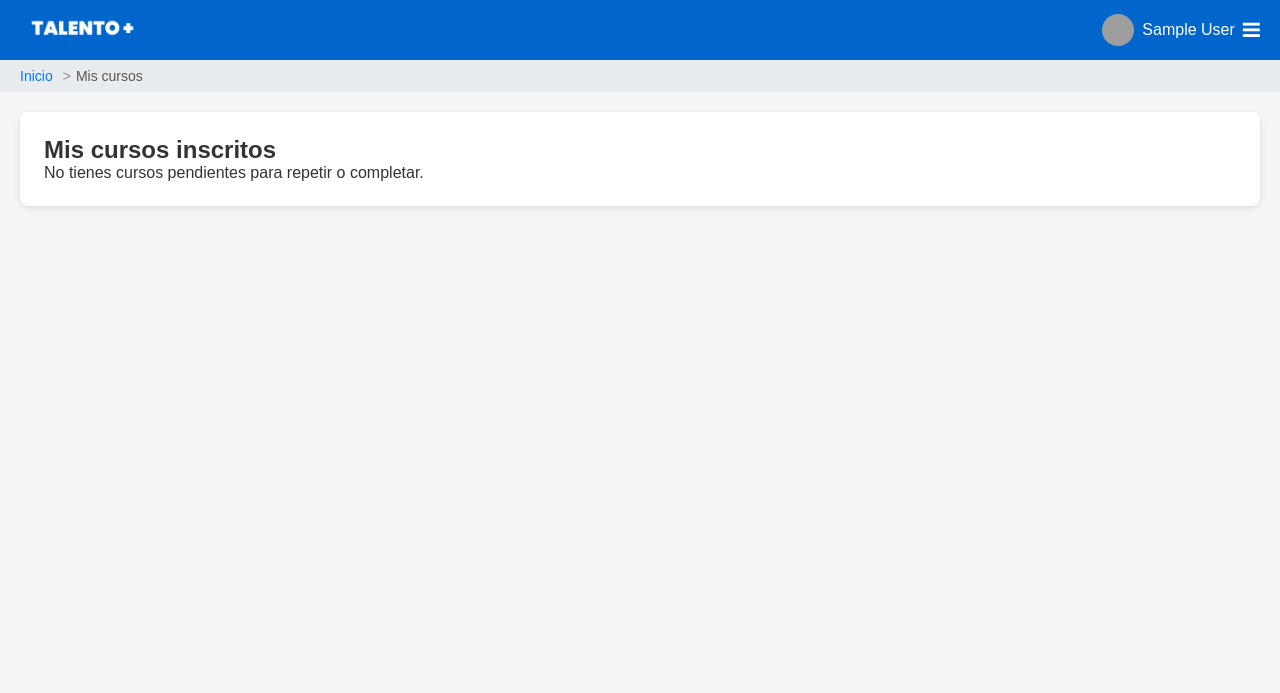
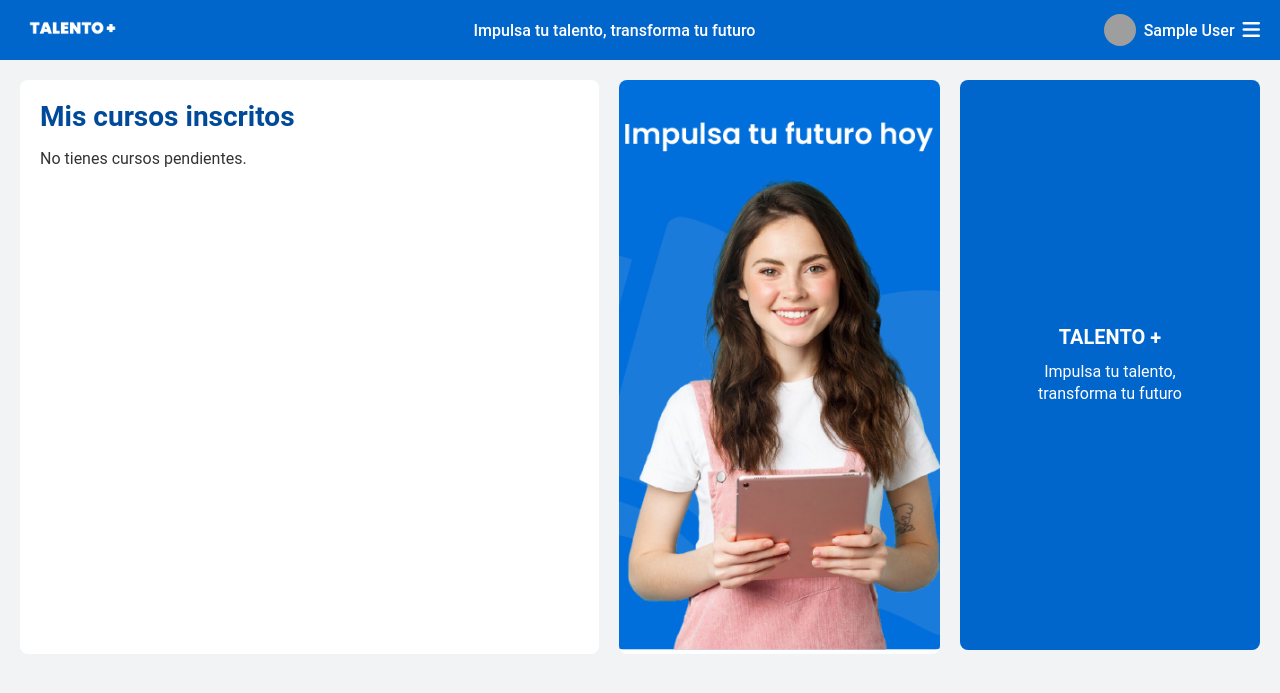
Before and after one commit to SistemasFerroX/talento, a PHP site: page /php/cursos_inscritos.php in a window 1280 px wide. Shown: the top 693 px of the page. Run offline with PHP 8.4, Linux system fonts and the light colour scheme; the visitor is signed in with stand-in values (Sample User, id 1); data that the repository does not hold is empty; grey boxes are pictures that could not be loaded.

Commit message:
diseño de logos

```diff
--- /dev/null
+++ b/css/cursos_inscritos.css
@@ -0,0 +1,177 @@
+/* ===== RESET ===== */
+* {
+    margin: 0;
+    padding: 0;
+    box-sizing: border-box;
+  }
+  body {
+    font-family: Roboto, Arial, sans-serif;
+    background: #F1F3F5;
+    color: #333;
+  }
+
+  /* ===== BARRA SUPERIOR ===== */
+  .top-bar {
+    display: flex;
+    align-items: center;
+    background: #0066CC;
+    height: 60px;
+    padding: 0 20px;
+  }
+  .top-bar-left .logo {
+    height: 32px;
+  }
+  .slogan {
+    flex: 1;
+    text-align: center;
+    color: #fff;
+    font-weight: 500;
+  }
+  .top-bar-right {
+    display: flex;
+    align-items: center;
+    gap: 8px;
+    position: relative;
+  }
+  .top-bar-right .avatar {
+    width: 32px;
+    height: 32px;
+    border-radius: 50%;
+    object-fit: cover;
+  }
+  .top-bar-right .username {
+    color: #fff;
+    font-weight: 500;
+  }
+  .toggle-menu {
+    display: none;
+  }
+  .hamburger {
+    background: none;
+    border: none;
+    color: #fff;
+    font-size: 20px;
+    cursor: pointer;
+  }
+  .slide-menu {
+    display: none;
+    position: absolute;
+    right: 0;
+    top: 60px;
+    width: 220px;
+    background: #fff;
+    border-radius: 6px;
+    box-shadow: 0 4px 12px rgba(0,0,0,.15);
+    z-index: 20;
+  }
+  .toggle-menu:checked ~ .slide-menu {
+    display: block;
+  }
+  .slide-menu ul {
+    list-style: none;
+  }
+  .slide-menu li {
+    border-bottom: 1px solid #ddd;
+  }
+  .slide-menu li.divider {
+    border: none;
+    margin: 6px 0;
+  }
+  .menu-header {
+    display: flex;
+    align-items: center;
+    gap: 12px;
+    padding: 12px;
+  }
+  .avatar-sm {
+    width: 48px;
+    height: 48px;
+    border-radius: 50%;
+    object-fit: cover;
+  }
+  .slide-menu a {
+    display: block;
+    padding: 8px 16px;
+    color: #333;
+    text-decoration: none;
+  }
+  .slide-menu a:hover {
+    background: #F1F3F5;
+  }
+
+  /* ===== GRID PRINCIPAL (3 columnas) ===== */
+  .layout-container {
+    display: grid;
+    /* columna cursos más ancha, banner central, talento fijo 300px */
+    grid-template-columns: 1.8fr 1fr 300px;
+    gap: 20px;
+    padding: 20px;
+  }
+
+  /* ===== VERDE: Mis cursos inscritos ===== */
+  .box-green {
+    background: #fff;
+    border-radius: 8px;
+    padding: 20px;
+  }
+  .box-green h2 {
+    font-size: 28px;
+    color: #004A99;
+    margin-bottom: 16px;
+  }
+  .course-list {
+    list-style: none;
+  }
+  .course-list li {
+    display: flex;
+    justify-content: space-between;
+    align-items: center;
+    padding: 12px 0;
+    border-bottom: 1px solid #eee;
+  }
+  .course-list li:last-child {
+    border-bottom: none;
+  }
+  .btn-curso {
+    background: #0066CC;
+    color: #fff;
+    padding: 6px 12px;
+    border-radius: 4px;
+    text-decoration: none;
+    font-size: 14px;
+  }
+
+  /* ===== AMARILLO: Banner central ===== */
+  .box-yellow .banner {
+    background: #fff;
+    border-radius: 8px;
+    overflow: hidden;
+  }
+  .box-yellow .banner img {
+    width: 100%;
+    /* altura limitada para no desbordar */
+    height: 570px;
+    object-fit: cover;
+  }
+
+  /* ===== ROJO: Talento + ===== */
+  .box-red .talent {
+    background: #0066CC;
+    border-radius: 8px;
+    padding: 20px;
+    color: #fff;
+    text-align: center;
+    /* fuerza altura mínima y centra el contenido */
+    min-height: 570px;
+    display: flex;
+    flex-direction: column;
+    justify-content: center;
+  }
+  .box-red .talent h3 {
+    margin-bottom: 12px;
+    font-size: 20px;
+  }
+  .box-red .talent p {
+    font-size: 16px;
+    line-height: 1.4;
+  }
--- a/css/dashboard_estudiante.css
+++ b/css/dashboard_estudiante.css
@@ -9,7 +9,7 @@ body{font-family:Arial,Helvetica,sans-serif;background:#f5f5f5;color:#333;}
 }
 /* logo */
 .top-bar-left{display:flex;align-items:center;gap:18px;}
-.logo{height:38px;}
+.logo{height:200px;}
 /* eslogan */
 .slogan{
   position:absolute;left:50%;transform:translateX(-50%);
--- a/php/cursos_inscritos.php
+++ b/php/cursos_inscritos.php
@@ -1,34 +1,37 @@
 <?php
-// cursos_inscritos.php  — lista cursos que el estudiante puede tomar / repetir
+// cursos_inscritos.php
 session_start();
-
-if (!isset($_SESSION['user_id']) || $_SESSION['rol'] !== 'estudiante') {
+if (!isset($_SESSION['user_id']) || $_SESSION['rol']!=='estudiante') {
     header("Location: ../login.html");
     exit;
 }
 require 'config.php';
 
-$student_id = $_SESSION['user_id'];
+$student_id = (int)$_SESSION['user_id'];
 $empresa    = $mysqli->real_escape_string($_SESSION['empresa']);
 
-/* Foto para la barra */
+// Foto para el menú
 $fotoFile = $_SESSION['foto'] ?? '';
-$fotoDisk = __DIR__.'/../uploads/'.$fotoFile;
+$fotoDisk = __DIR__ . '/../uploads/' . $fotoFile;
 $fotoURL  = ($fotoFile && file_exists($fotoDisk))
-            ? '../uploads/'.rawurlencode($fotoFile)
+         ? '../uploads/' . rawurlencode($fotoFile)
          : '../images/default-avatar.png';
 
-/* Cursos inscritos no aprobados (<80) */
+// Recupero los cursos pendientes
 $sql = "
-  SELECT c.id, c.nombre, c.descripcion,
-         (SELECT MAX(g.calificacion) FROM grades g
-           WHERE g.course_id = c.id AND g.user_id = $student_id) AS calificacion
+  SELECT c.id, c.nombre,
+         (SELECT MAX(g.calificacion)
+            FROM grades g
+           WHERE g.course_id = c.id
+             AND g.user_id   = $student_id
+         ) AS cal
     FROM courses c
     JOIN enrollments e ON c.id = e.course_id
    WHERE e.user_id = $student_id
      AND c.empresa = '$empresa'
-   HAVING calificacion < 80 OR calificacion IS NULL
-   ORDER BY c.nombre";
+   HAVING cal < 80 OR cal IS NULL
+   ORDER BY c.nombre
+";
 $cursos = $mysqli->query($sql);
 ?>
 <!DOCTYPE html>
@@ -36,83 +39,80 @@ $cursos = $mysqli->query($sql);
 <head>
   <meta charset="UTF-8">
   <title>Mis cursos inscritos</title>
-  <link rel="stylesheet" href="../css/dashboard_estudiante.css">
+  <link rel="stylesheet" href="../css/cursos_inscritos.css">
   <link rel="stylesheet"
-        href="https://cdnjs.cloudflare.com/ajax/libs/font-awesome/4.7.0/css/font-awesome.min.css">
+        href="https://cdnjs.cloudflare.com/ajax/libs/font-awesome/6.5.0/css/all.min.css">
 </head>
 <body>
 
-<!-- ───────── BARRA SUPERIOR ───────── -->
+  <!-- BARRA SUPERIOR -->
   <header class="top-bar">
-  <!-- Logo -->
     <div class="top-bar-left">
-    <a href="dashboard_estudiante.php" class="logo-link">
-      <img src="../images/logo_nuevo_blanco.png" class="logo" alt="Logo">
+      <a href="dashboard_estudiante.php">
+        <img src="../images/logo_nuevo_blanco.png" class="logo" alt="Talento+">
       </a>
     </div>
-
-  <!-- Usuario + Hamburguesa -->
+    <div class="slogan">Impulsa tu talento, transforma tu futuro</div>
     <div class="top-bar-right">
-    <img src="<?= htmlspecialchars($fotoURL) ?>" class="avatar" alt="Perfil">
+      <img src="<?= $fotoURL ?>" class="avatar" alt="">
       <span class="username"><?= htmlspecialchars($_SESSION['nombre']) ?></span>
-
-    <!-- Checkbox que controla el menú -->
       <input type="checkbox" id="toggleMenu" class="toggle-menu">
       <label for="toggleMenu" class="hamburger"><i class="fa fa-bars"></i></label>
-
-    <!-- Menú deslizable -->
       <nav class="slide-menu">
         <ul>
           <li class="menu-header">
-          <img src="<?= htmlspecialchars($fotoURL) ?>" class="avatar-sm" alt="Avatar">
+            <img src="<?= $fotoURL ?>" class="avatar-sm" alt="">
             <strong><?= htmlspecialchars($_SESSION['nombre']) ?></strong>
           </li>
-
-        <!-- NUEVA opción Home -->
-        <li><a href="dashboard_estudiante.php"><i class="fa fa-home" style="color:#000;"></i> Home</a></li>
-
-        <!-- Enlace a esta misma página (facultativo) -->
-        <li><a href="cursos_inscritos.php"><i class="fa fa-graduation-cap" style="color:#000;"></i> Mis Cursos</a></li>
-
+          <li><a href="dashboard_estudiante.php"><i class="fa fa-home"></i> Home</a></li>
+          <li><a href="cursos_inscritos.php"><i class="fa fa-graduation-cap"></i> Mis Cursos</a></li>
           <li class="divider"></li>
-        <li><a href="logout.php"><i class="fa fa-sign-out" style="color:#000;"></i> Cerrar Sesión</a></li>
+          <li><a href="logout.php"><i class="fa fa-sign-out"></i> Cerrar Sesión</a></li>
         </ul>
       </nav>
     </div>
   </header>
-<!-- ─────── /BARRA SUPERIOR ─────── -->
 
-<!-- No hay banner -->
+  <!-- NO HAY BÚSQUEDA NI CATEGORÍAS -->
 
-<nav class="breadcrumb">
-  <ul>
-    <li><a href="dashboard_estudiante.php">Inicio</a></li>
-    <li>Mis cursos</li>
+  <main class="layout-container">
+
+    <!-- CONTENEDOR VERDE: Título y lista -->
+    <section class="box-green">
+      <h2>Mis cursos inscritos</h2>
+      <?php if ($cursos && $cursos->num_rows > 0): ?>
+        <ul class="course-list">
+          <?php while ($c = $cursos->fetch_assoc()):
+            $btn = is_null($c['cal']) ? 'Empezar Curso' : 'Repetir Curso';
+          ?>
+            <li>
+              <span><?= htmlspecialchars($c['nombre']) ?></span>
+              <a href="course_content.php?course_id=<?= $c['id'] ?>" class="btn-curso"><?= $btn ?></a>
+            </li>
+          <?php endwhile; ?>
         </ul>
-</nav>
-
-<main class="layout-container" style="grid-template-columns:1fr;">
-  <section class="main-content">
-    <h2>Mis cursos inscritos</h2>
-
-    <?php if ($cursos && $cursos->num_rows > 0): ?>
-      <div class="course-grid">
-        <?php while ($curso = $cursos->fetch_assoc()): ?>
-          <?php
-            $cal = $curso['calificacion'];
-            $btn = is_null($cal) ? "Acceder" : "Repetir";
-          ?>
-          <div class="course-card enrolled">
-            <h3><?= htmlspecialchars($curso['nombre']) ?></h3>
-            <p><?= htmlspecialchars($curso['descripcion']) ?></p>
-            <a href="course_content.php?course_id=<?= $curso['id'] ?>" class="btn-acceder"><?= $btn ?></a>
-          </div>
-        <?php endwhile; ?>
-      </div>
       <?php else: ?>
-      <p>No tienes cursos pendientes para repetir o completar.</p>
+        <p>No tienes cursos pendientes.</p>
       <?php endif; ?>
     </section>
+
+    <!-- CONTENEDOR AMARILLO: BANNER CENTRAL -->
+    <section class="box-yellow">
+      <div class="banner">
+        <img src="../images/banner_mis_cursos.png"
+             alt="Impulsa tu futuro hoy">
+      </div>
+    </section>
+
+    <!-- CONTENEDOR ROJO: PANEL TALENTO+ -->
+    <aside class="box-red">
+      <div class="talent">
+        <h3>TALENTO +</h3>
+        <p>Impulsa tu talento,<br>transforma tu futuro</p>
+      </div>
+    </aside>
+
   </main>
+
 </body>
 </html>
--- a/php/dashboard_estudiante.php
+++ b/php/dashboard_estudiante.php
@@ -46,7 +46,7 @@ $cursos = $mysqli->query($sql);
   <!-- Logo -->
   <div class="top-bar-left">
     <a href="dashboard_estudiante.php" class="logo-link">
-      <img src="../images/logo_nuevo_blanco.png" class="logo" alt="Logo">
+      <img src="../images/logo_final_superior_imagen_texto_blanco.png" class="logo" alt="Logo">
     </a>
   </div>
 
```
Lines whose indentation alone changed are shown as unchanged.
